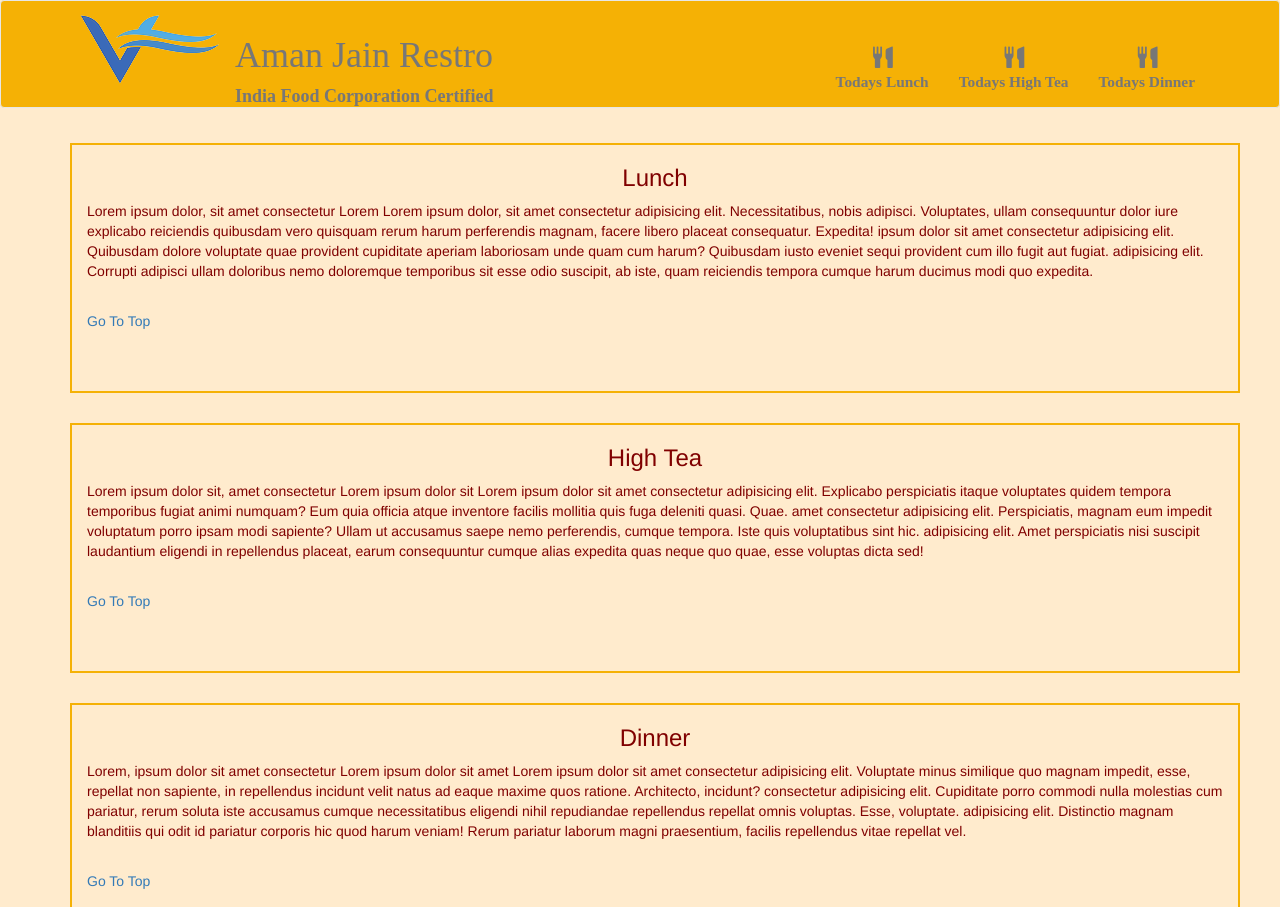
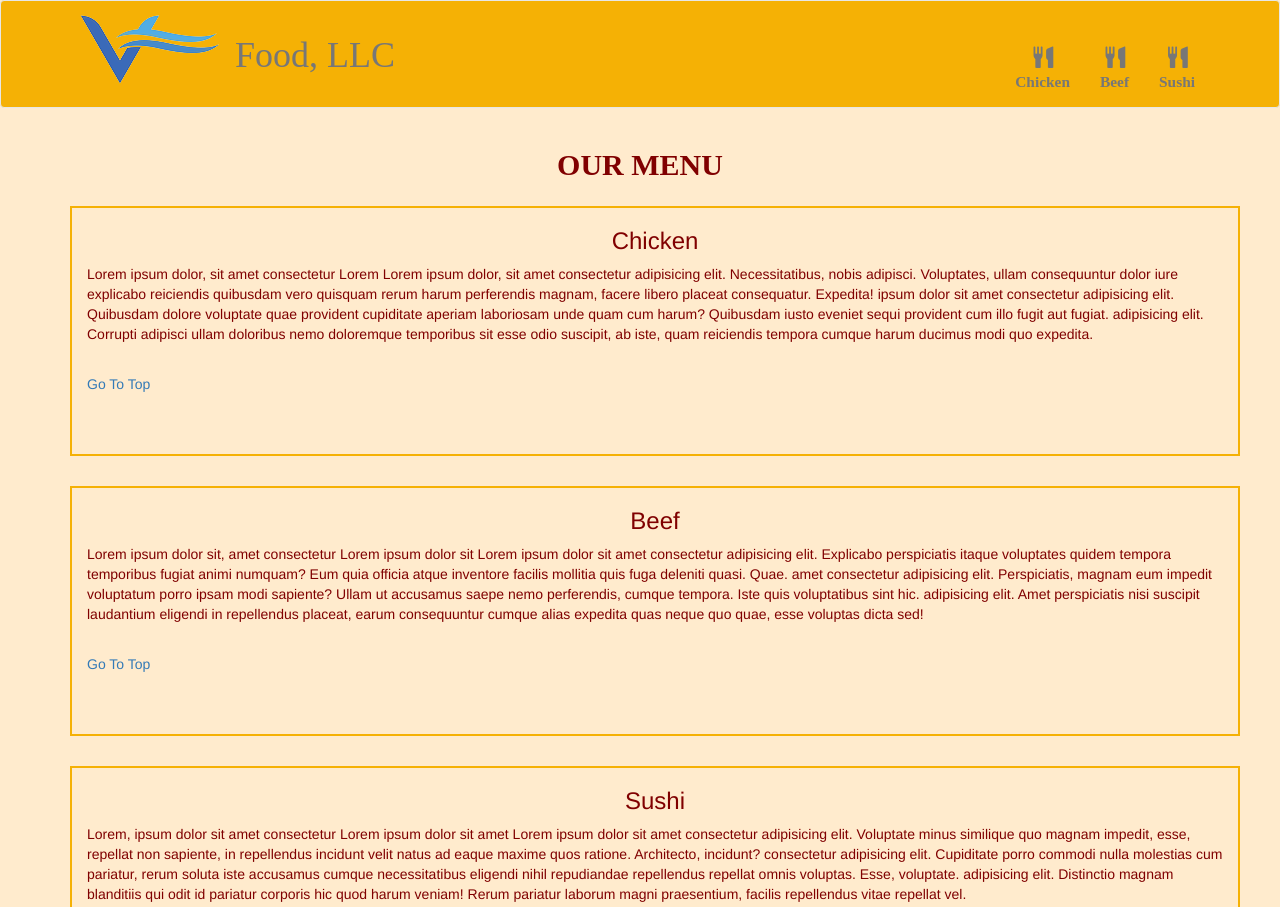
Before and after one commit to Amanjain090302/Module3, a website: page Index.html in a window 1280 px wide. Shown: the top 907 px of the page. Drawn offline with Linux system fonts and the light colour scheme.

Commit message:
Complete Assignment Commited

```diff
--- a/Index.html
+++ b/Index.html
@@ -22,8 +22,8 @@
                         <div id="Logo" alt="Logo"></div>
                     </a>
                     <div class="navbar-brand">
-                        <h1>Aman Jain Restro</h1>
-                        <span class="certified pull-left">India Food Corporation Certified</span>
+                        <h1>Food, LLC</h1>
+                        <!-- <span class="certified pull-left">India Food Corporation Certified</span> -->
                     </div>
                     <!-- Logo & Brand name End -->
                     <!-- Collapse Button Start -->
@@ -40,19 +40,19 @@
                     <ul id="list" class="nav navbar-nav navbar-right">
                         <li>
                             <a href="#Lunch-tile">
-                                <span class="glyphicon glyphicon-cutlery"></span><br>Todays Lunch
+                                <span class="glyphicon glyphicon-cutlery"></span><br>Chicken
                             </a>
                         </li>
                         <li>
                             <a href="#High-Tea-tile">
                                 <span class="glyphicon glyphicon-cutlery "></span>
-                                <div>Todays High Tea</div>
+                                <div>Beef</div>
                             </a>
                         </li>
                         <li>
                             <a href="#Dinner-tile">
                                 <span class="glyphicon glyphicon-cutlery"></span>
-                                <div>Todays Dinner</div>
+                                <div>Sushi</div>
                             </a>
                         </li>
                     </ul>
@@ -69,10 +69,11 @@
     <!-- Main Content Start -->
     <div class="main-content">
         <div class="container">
+            <h2 class="text-center">OUR MENU</h2>
             <div class="row">
                 <section id="Lunch-tile" class="col-md-4 col-sm-6 col-xs-12">
 
-                    <h3 class="text-center">Lunch</h3>
+                    <h3 class="text-center">Chicken</h3>
                     <p>Lorem ipsum dolor, sit amet consectetur Lorem Lorem ipsum dolor, sit amet consectetur adipisicing elit. Necessitatibus, nobis adipisci. Voluptates, ullam consequuntur dolor iure explicabo reiciendis quibusdam vero quisquam rerum harum
                         perferendis magnam, facere libero placeat consequatur. Expedita! ipsum dolor sit amet consectetur adipisicing elit. Quibusdam dolore voluptate quae provident cupiditate aperiam laboriosam unde quam cum harum? Quibusdam iusto eveniet
                         sequi provident cum illo fugit aut fugiat. adipisicing elit. Corrupti adipisci ullam doloribus nemo doloremque temporibus sit esse odio suscipit, ab iste, quam reiciendis tempora cumque harum ducimus modi quo expedita.</p>
@@ -81,7 +82,7 @@
                 </section>
                 <section id="High-Tea-tile" class="col-md-4 col-sm-6 col-xs-12">
 
-                    <h3 class="text-center">High Tea</h3>
+                    <h3 class="text-center">Beef</h3>
                     <p>Lorem ipsum dolor sit, amet consectetur Lorem ipsum dolor sit Lorem ipsum dolor sit amet consectetur adipisicing elit. Explicabo perspiciatis itaque voluptates quidem tempora temporibus fugiat animi numquam? Eum quia officia atque
                         inventore facilis mollitia quis fuga deleniti quasi. Quae. amet consectetur adipisicing elit. Perspiciatis, magnam eum impedit voluptatum porro ipsam modi sapiente? Ullam ut accusamus saepe nemo perferendis, cumque tempora. Iste
                         quis voluptatibus sint hic. adipisicing elit. Amet perspiciatis nisi suscipit laudantium eligendi in repellendus placeat, earum consequuntur cumque alias expedita quas neque quo quae, esse voluptas dicta sed!</p>
@@ -90,7 +91,7 @@
                 </section>
                 <section id="Dinner-tile" class="col-md-4 col-sm-6 col-xs-12">
 
-                    <h3 class="text-center">Dinner</h3>
+                    <h3 class="text-center">Sushi</h3>
                     <p>Lorem, ipsum dolor sit amet consectetur Lorem ipsum dolor sit amet Lorem ipsum dolor sit amet consectetur adipisicing elit. Voluptate minus similique quo magnam impedit, esse, repellat non sapiente, in repellendus incidunt velit natus
                         ad eaque maxime quos ratione. Architecto, incidunt? consectetur adipisicing elit. Cupiditate porro commodi nulla molestias cum pariatur, rerum soluta iste accusamus cumque necessitatibus eligendi nihil repudiandae repellendus repellat
                         omnis voluptas. Esse, voluptate. adipisicing elit. Distinctio magnam blanditiis qui odit id pariatur corporis hic quod harum veniam! Rerum pariatur laborum magni praesentium, facilis repellendus vitae repellat vel.</p>
@@ -115,7 +116,7 @@
                 </div>
                 <div id="Address" class="col-sm-4">
                     <h4>Address:</h4>
-                    Aman Jain Restro <br> In Center of Pichola Lake.
+                    Food, LLC <br> In Center of Pichola Lake.
                     <p style="color:rgb(17, 246, 17);">*Note:</p>
                     <p>
                         1.We Do Not Deliver But Pick Up Is Available.<br> 2.Extra Cost Will Be Applicable For Pick-Up Because Of Boat Travel.
@@ -136,7 +137,7 @@
         </div>
         <hr>
         <!-- copy rigth Start -->
-        <div class="text-center" style="font-size: .8em;"> &copy; COPYRIGHT BY AMAN JAIN'S RESTRO 2023 </div>
+        <div class="text-center" style="font-size: .8em;"> &copy; COPYRIGHT BY Food, LLC 2023 </div>
         <!-- copy rigth Ends -->
     </footer>
     <!-- Footer Ends -->
--- a/styles.css
+++ b/styles.css
@@ -86,6 +86,12 @@ body {
 
 
 /* Main Content Starts */
+
+h2 {
+    font-weight: bold;
+    font-family: 'Times New Roman', Times, serif;
+    color: maroon;
+}
 
 
 /* Food Tile Start*/
```
